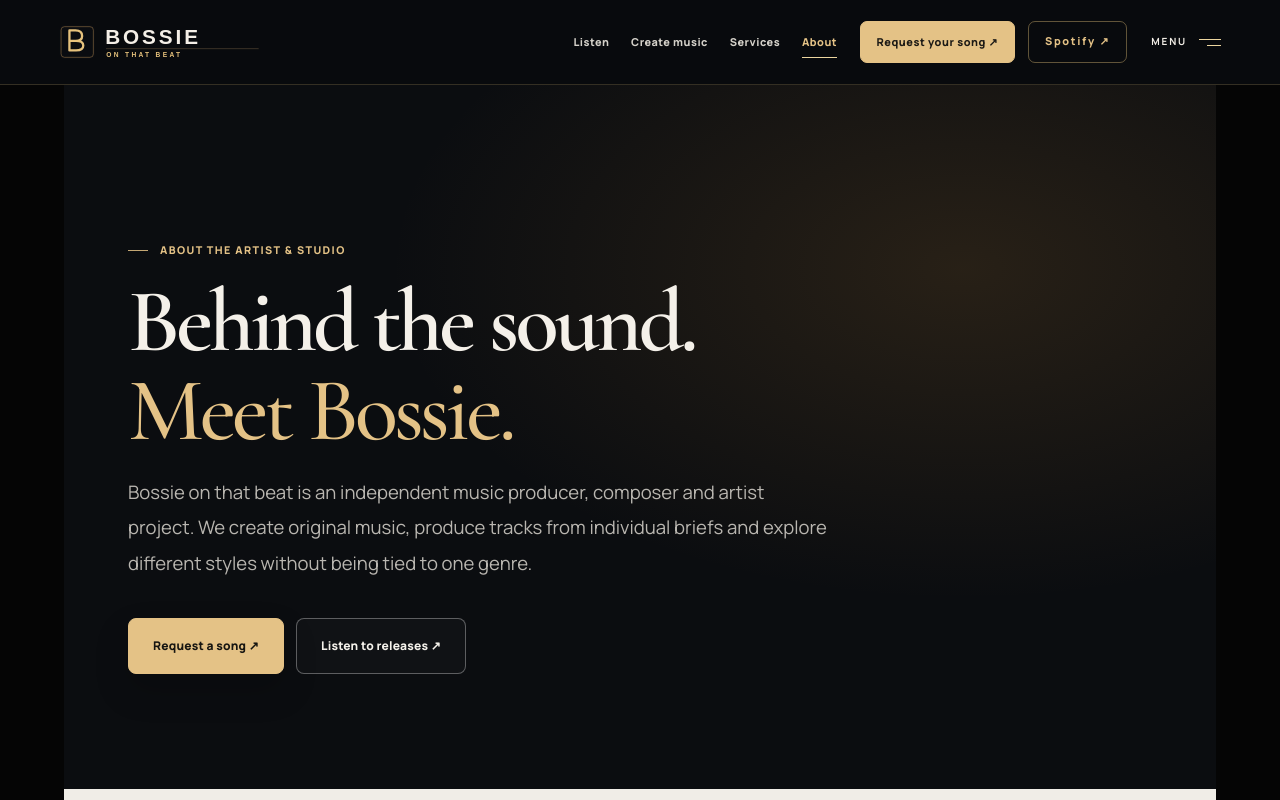
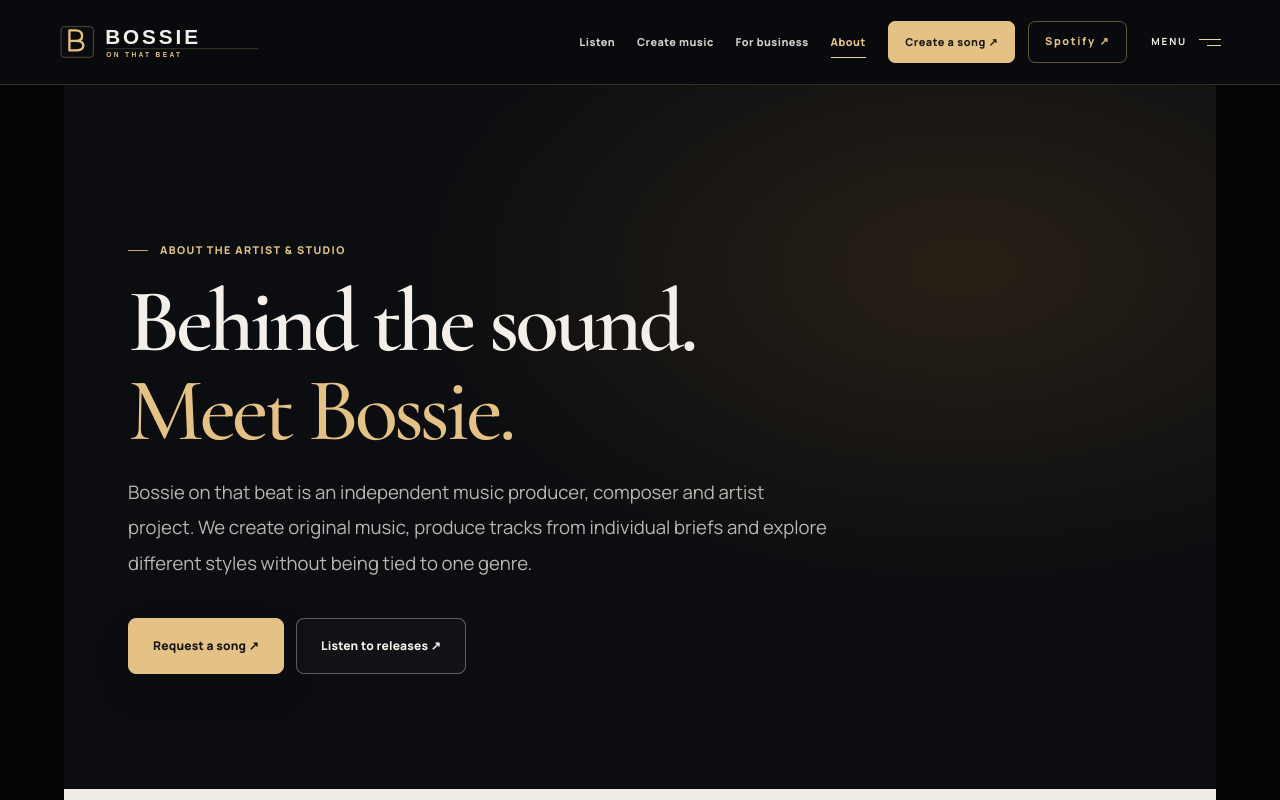
Before and after one commit to mvandenboslfgx/Bossie-on-that-beat, a Next.js app: page /about in a window 1280 px wide. Shown: the top 800 px of the page. Built offline with nearby package versions, Linux system fonts and the light colour scheme.

Commit message:
design: make studio navigation and licensing pathways clearer

```diff
--- a/components/SiteNavClient.tsx
+++ b/components/SiteNavClient.tsx
@@ -11,7 +11,7 @@ import { siteSettings } from "@/lib/site-settings";
 const primaryNav = [
   ["Listen", "/music"],
   ["Create music", "/request"],
-  ["Services", "/industry"],
+  ["For business", "/industry"],
   ["About", "/about"],
 ] as const;
 
@@ -19,7 +19,7 @@ const secondaryNav = [
   ["Worlds", "/worlds"],
   ["Cinema", "/cinema"],
   ["EPK", "/epk"],
-  ["Official links", "/links"],
+  ["All links", "/links"],
 ] as const;
 
 const menuNav = [...primaryNav, ...secondaryNav] as const;
@@ -121,7 +121,7 @@ export function SiteNav() {
           </div>
 
           <div className="nav-actions">
-            <Link className="site-commission desktop-only" href="/request?type=personal">Request your song ↗</Link>
+            <Link className="site-commission desktop-only" href="/request?type=personal">Create a song ↗</Link>
             <a
               className="site-listen desktop-only"
               href={href}
```
